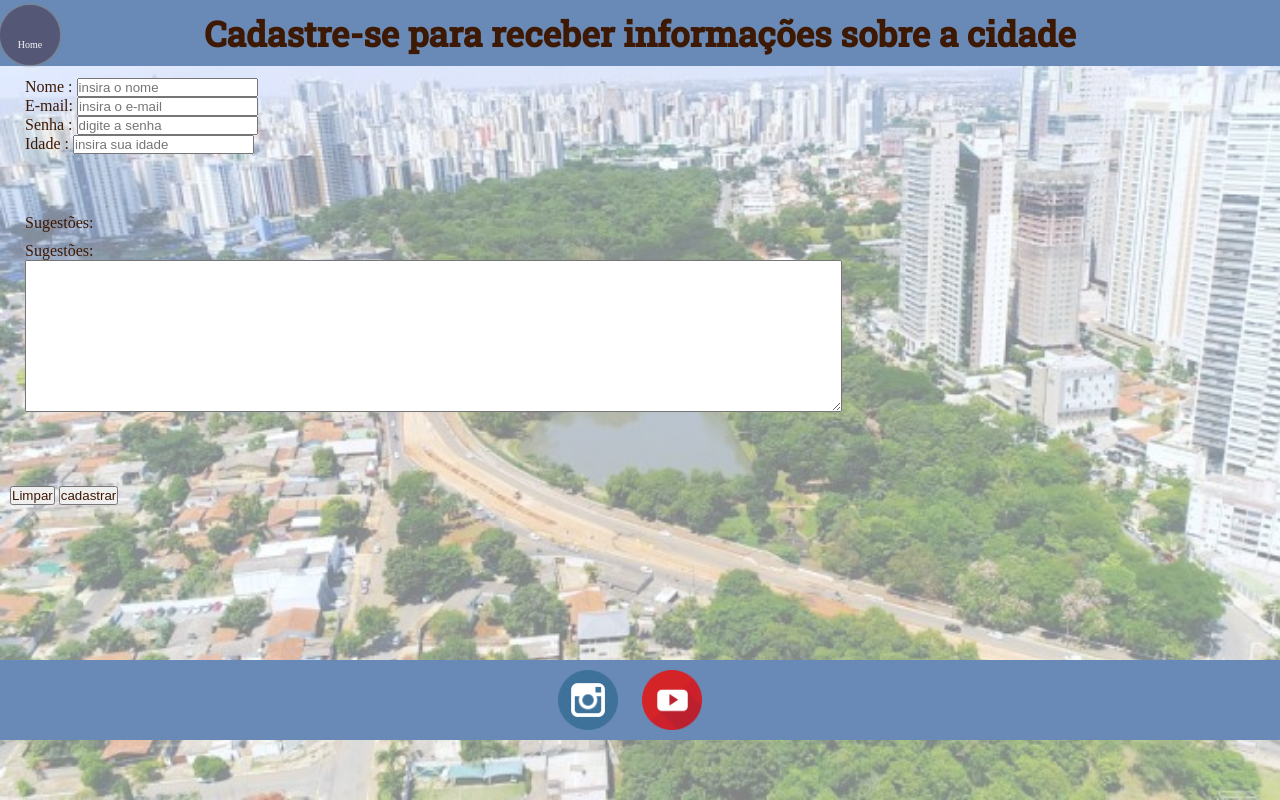
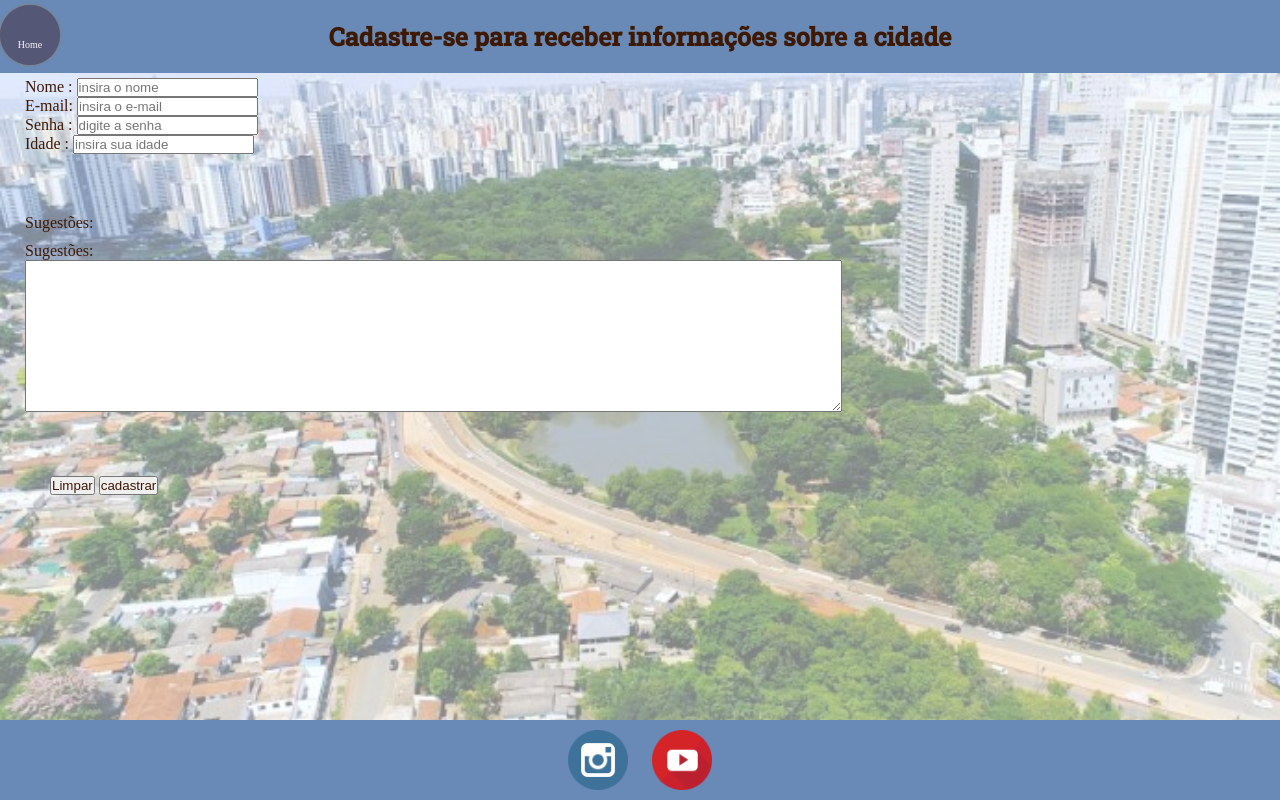
Before and after one commit to MarceloMagal/Front-End-I, a plain HTML site: page Front End I/PrimeiroCheckPoint FontEnd I/cadastro.html in a window 1280 px wide. Drawn offline with Linux system fonts and the light colour scheme.

Commit message:
up final

```diff
--- a/Front End I/PrimeiroCheckPoint FontEnd I/css/stylecadastrar.css
+++ b/Front End I/PrimeiroCheckPoint FontEnd I/css/stylecadastrar.css
@@ -33,14 +33,14 @@ fieldset{
 
 .div-buttons{
 
-    margin-top: 10px;
+    margin-left: 50px;
 
-    padding: 10px;
+    padding: 0px;
 
 }
 
 #titulo {
-    padding: 10px;
+    padding: 20px;
     position: fixed;
     right: 0px;
     left: 0px;
@@ -48,7 +48,7 @@ fieldset{
 
     text-align: center;
     font-family: 'Roboto Slab', serif;
-    font-size: 35px;
+    font-size: 25px;
     font-weight: 5px;
     background-color: rgb(105, 138, 182);
 }
@@ -80,9 +80,12 @@ fieldset{
     height: 60px;
     background-color: rgb(105, 138, 182);
     position: fixed;
-    right: 0px;
-    left: 0px;
-    top: 660px;
+/*    position: absolute;*/
+    /*right: 0px;*/
+    /*left: 0px;*/
+    /*top: 660px;*/
+    bottom: 0px;
+    width: 100%;
 }
 
 .icones {
```
